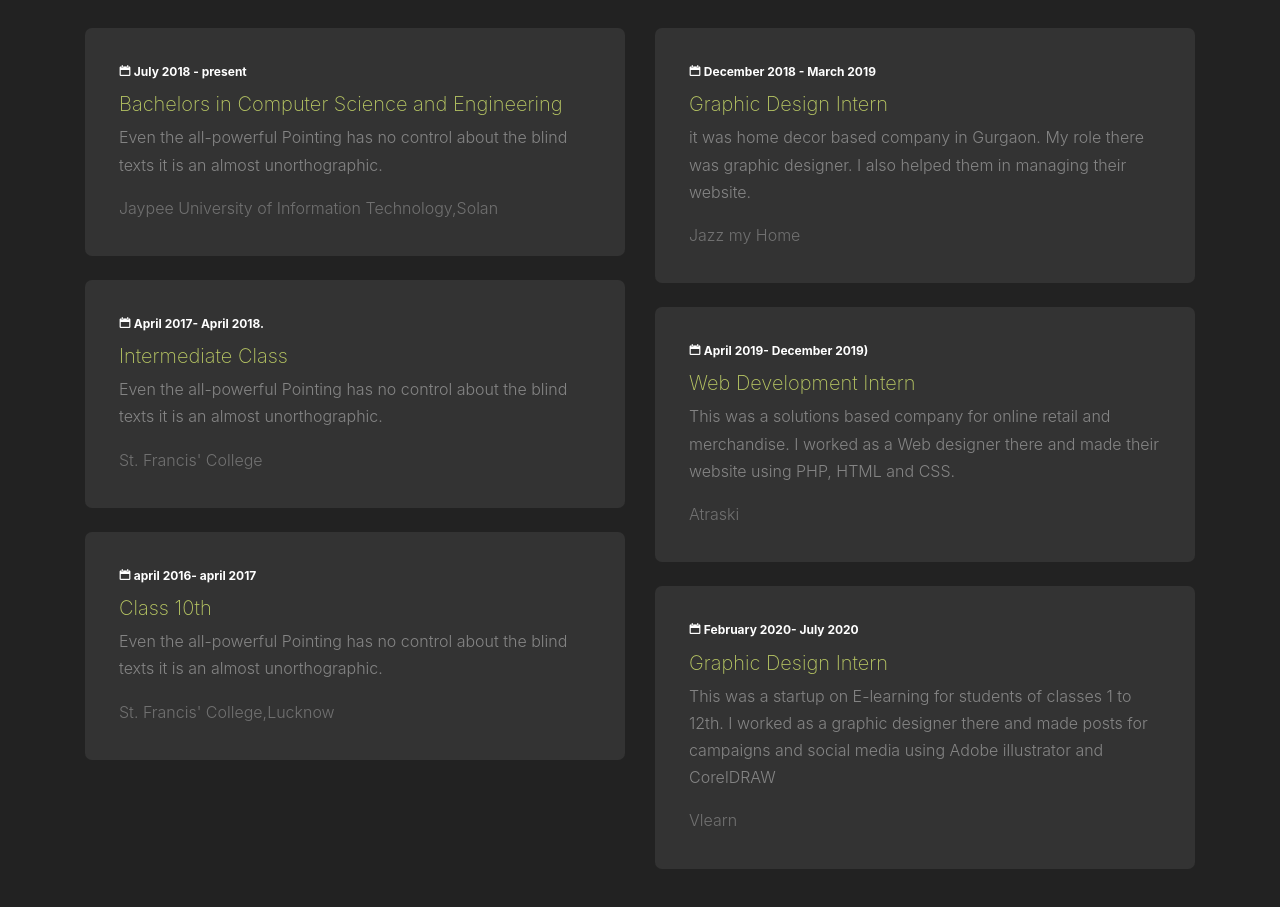
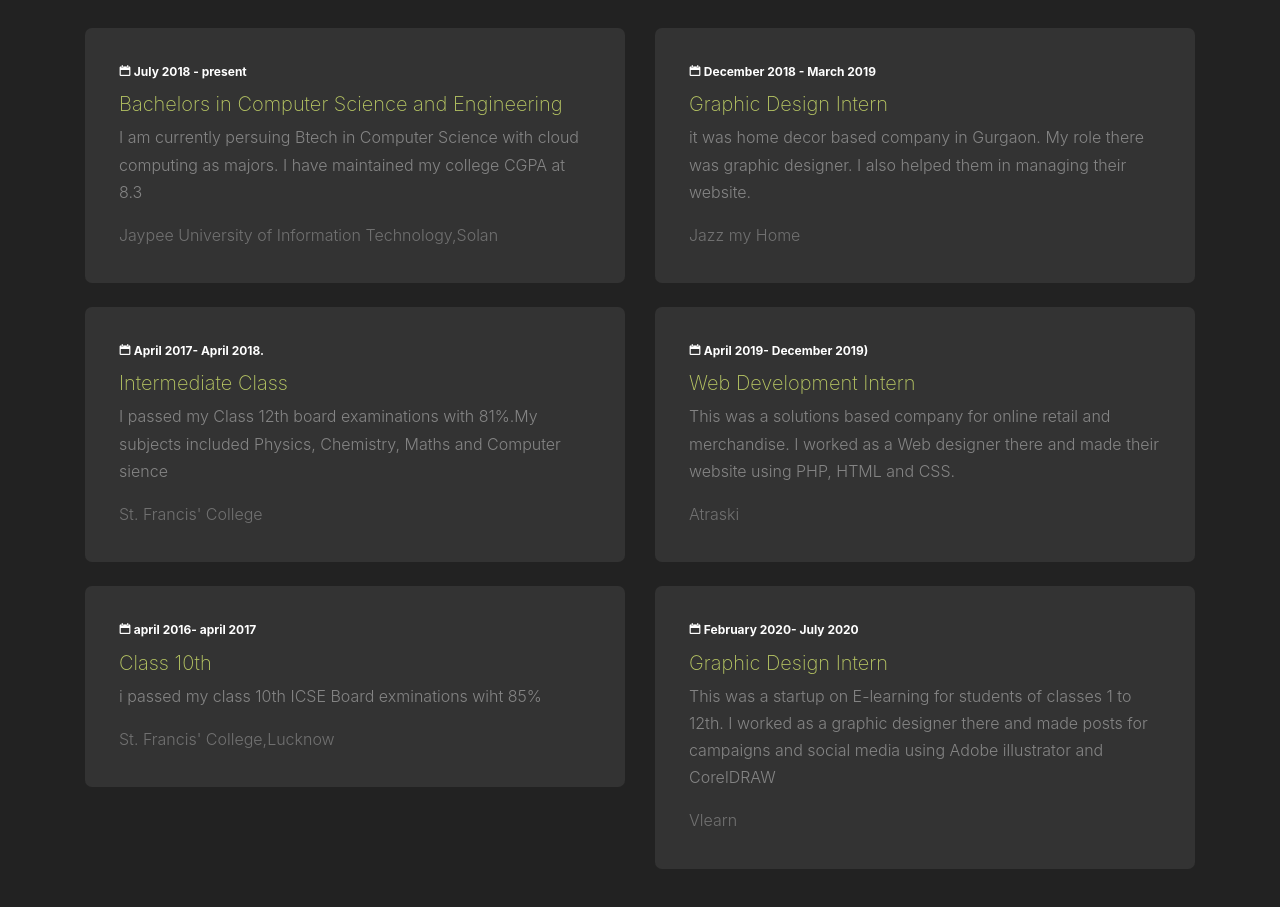
Before and after one commit to suryanshsaraswat01/webportfolio, a plain HTML site: page index.html in a window 1280 px wide. Shown: the part 2360-3267 px from the top of the page. Drawn offline with nearby package versions, Linux system fonts and the light colour scheme; files whose address does not match are found by name.

Commit message:
Update index.html

```diff
--- a/index.html
+++ b/index.html
@@ -129,7 +129,7 @@
 
                         </div>
                         <div class="p-inner">
-                            <h4>Video Editing and manipulation</h4>
+				<h4>Video Editing and manipulations</h4>
                             <div class="cat">Adobe Premiere Pro</div>
                         </div>
                     </div>
@@ -204,21 +204,21 @@
                     <div class="resume-item mb-4">
                         <span class="date"><span class="icon-calendar"></span> July 2018 - present</span>
                         <h3>Bachelors in Computer Science and Engineering</h3>
-                        <p>Even the all-powerful Pointing has no control about the blind texts it is an almost unorthographic.</p>
+                        <p>I am currently persuing Btech in Computer Science with cloud computing as majors. I have maintained my college CGPA at 8.3</p>
                         <span class="school">Jaypee University of Information Technology,Solan</span>
                     </div>
 
                     <div class="resume-item mb-4">
                         <span class="date"><span class="icon-calendar"></span> April 2017- April 2018.</span>
                         <h3>Intermediate Class</h3>
-                        <p>Even the all-powerful Pointing has no control about the blind texts it is an almost unorthographic.</p>
+                        <p>I passed my Class 12th board examinations with 81%.My subjects included Physics, Chemistry, Maths and Computer sience</p>
                         <span class="school">St. Francis' College</span>
                     </div>
 
                     <div class="resume-item mb-4">
                         <span class="date"><span class="icon-calendar"></span> april 2016- april 2017</span>
                         <h3>Class 10th</h3>
-                        <p>Even the all-powerful Pointing has no control about the blind texts it is an almost unorthographic.</p>
+			    <p>i passed my class 10th ICSE Board exminations wiht 85%</p>
                         <span class="school">St. Francis' College,Lucknow</span>
                     </div>
 
```
